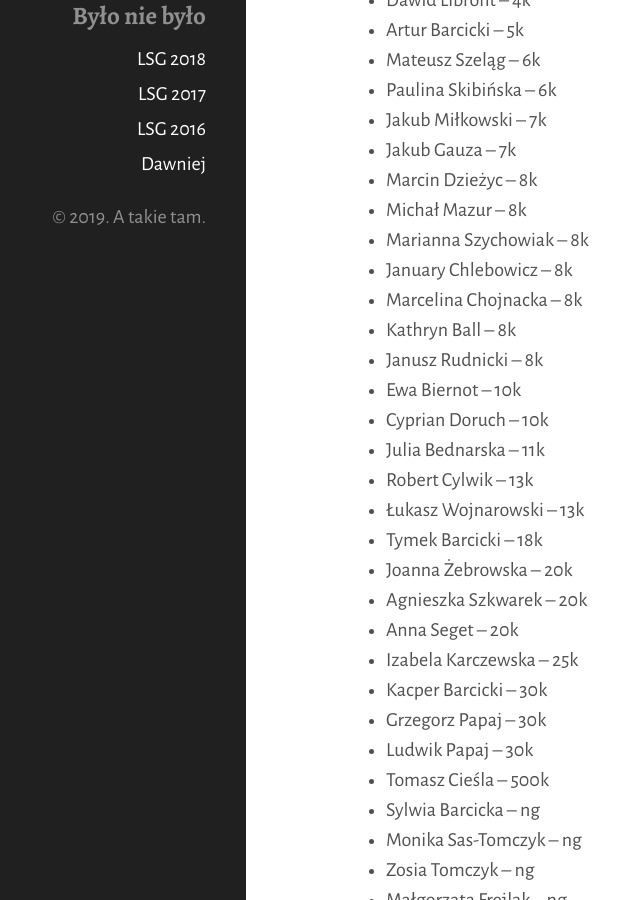
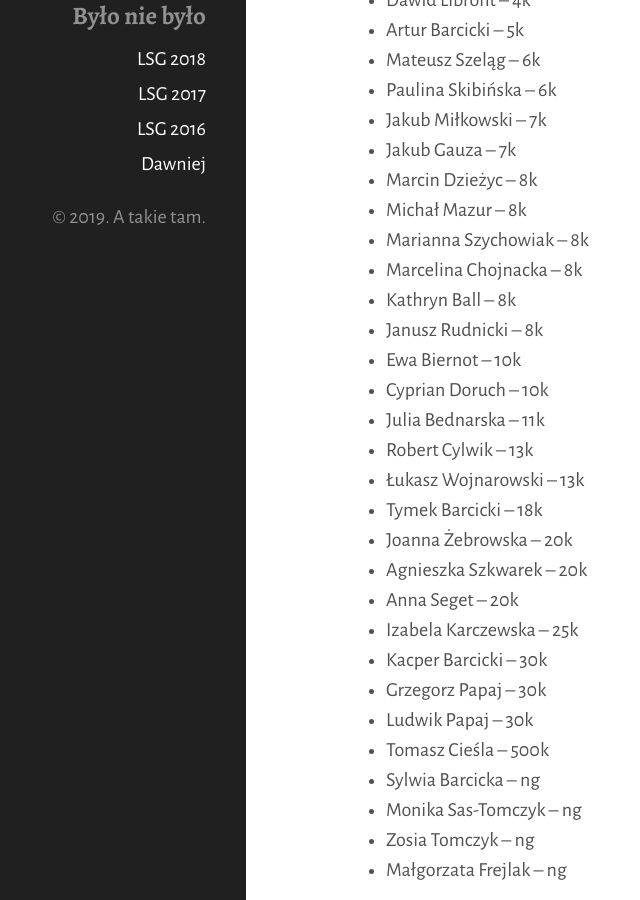
Before and after one commit to tasuki/lsg, a Jekyll site: the page built from zarejestrowani.md, in a window 1280 px wide and 900 px high, scrolled down 765 px. Shown: the whole window, without its empty margins (114-754 px from the left). Built offline with Jekyll 4.4.1, drawn with Linux system fonts in a browser that asks for light colours; nearby versions of some CDN libraries.

Commit message:
Update zarejestrowani.md

```diff
--- a/zarejestrowani.md
+++ b/zarejestrowani.md
@@ -35,7 +35,6 @@ Zarejestrowani uczestnicy (mniej więcej wg siły):
 - Marcin Dzieżyc -- 8k
 - Michał Mazur -- 8k
 - Marianna Szychowiak -- 8k
-- January Chlebowicz -- 8k
 - Marcelina Chojnacka -- 8k
 - Kathryn Ball -- 8k
 - Janusz Rudnicki -- 8k
```
